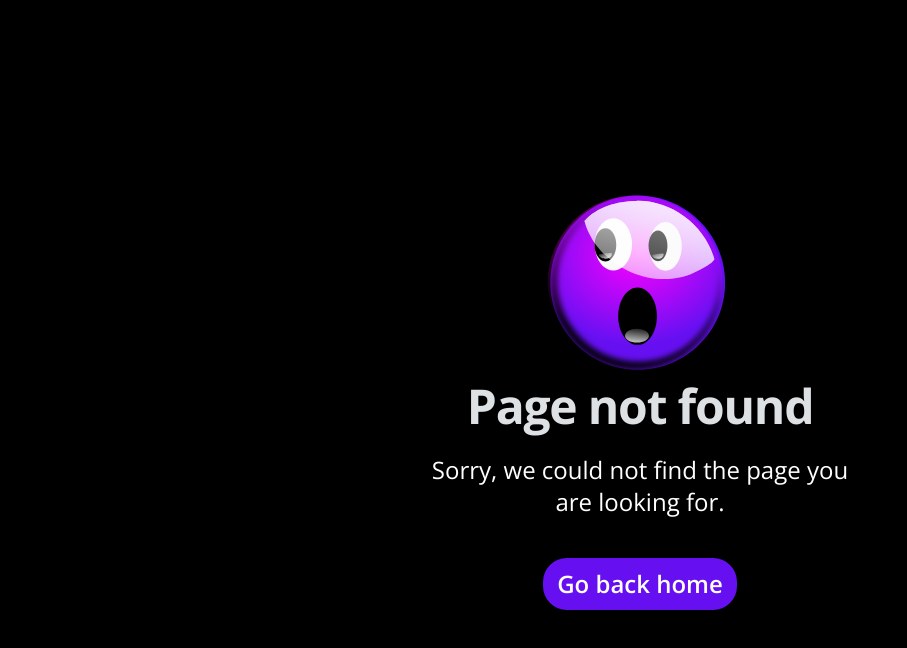
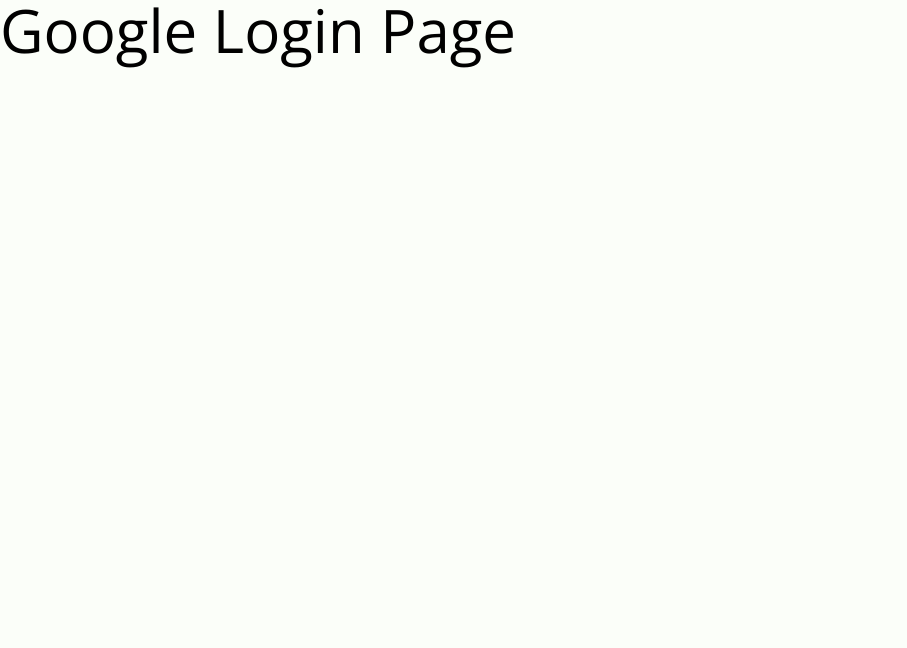
Before and after one commit to Ekuesky/real_estate_client, a Next.js app: page /google in a window 1280 px wide. Before the commit this address had no page. Shown: the top 648 px of the page, without its empty margins (0-907 px from the left). Built offline with nearby package versions, Linux system fonts and the light colour scheme.

Commit message:
feat: added auth route group

```diff
--- /dev/null
+++ b/app/(estate)/(auth)/google/page.tsx
@@ -0,0 +1,9 @@
+import React from "react";
+
+export default function GoogleLoginPage(props) {
+	return (
+		<div>
+			<h1 className="dark:text-pumpkin text-6xl">Google Login Page</h1>
+		</div>
+	);
+}
--- /dev/null
+++ b/app/(estate)/(auth)/login/page.tsx
@@ -0,0 +1,9 @@
+import React from "react";
+
+export default function LoginPage(props) {
+	return (
+		<div>
+			<h1 className="dark:text-pumpkin text-6xl">Login Page</h1>
+		</div>
+	);
+}
--- /dev/null
+++ b/app/(estate)/(auth)/register/page.tsx
@@ -0,0 +1,9 @@
+import React from "react";
+
+export default function RegisterPage(props) {
+	return (
+		<div>
+			<h1 className="dark:text-pumpkin text-6xl">Register Page</h1>
+		</div>
+	);
+}
```
